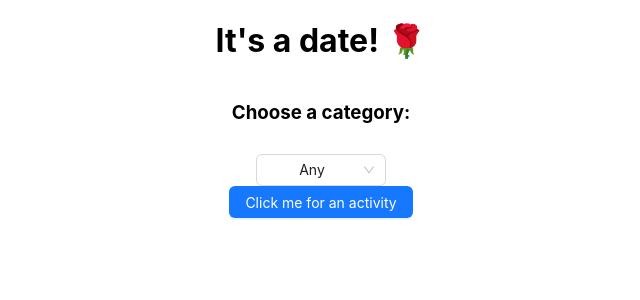
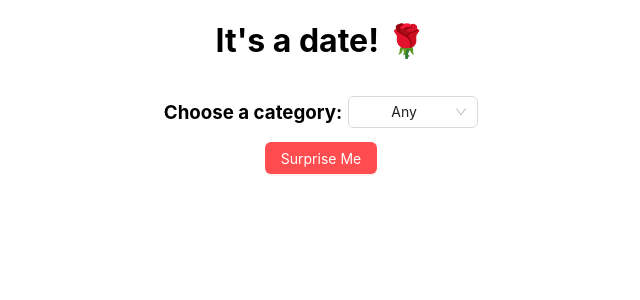
Before and after one commit to laurapham1/its-a-date, a React (Create React App) app: page / in a window 1280 px wide. Shown: the top 300 px of the page, without its empty margins (319-959 px from the left). Built offline with nearby package versions, Linux system fonts and the light colour scheme.

Commit message:
stylings

```diff
--- a/src/App.css
+++ b/src/App.css
@@ -1,8 +1,5 @@
 .App {
   text-align: center;
-  display: flex;
-  flex-direction: column;
-  align-items: center;
 }
 
 .App-logo {
@@ -33,9 +30,13 @@
 
 .category-section {
   display: flex;
-  flex-direction: column;
   align-items: center;
-  gap: 12px;
+  gap: 6px;
+  justify-content: center;
+}
+
+.content-section {
+  margin-top: 20px;
 }
 
 @keyframes App-logo-spin {
--- a/src/App.js
+++ b/src/App.js
@@ -1,6 +1,6 @@
 import { useState } from "react";
 import dateIdeas from "./dateIdeas.json";
-import { Button, Select } from "antd";
+import { Button, Select, Spin } from "antd";
 import "./App.css";
 
 const dateCategories = [
@@ -34,15 +34,10 @@ function App() {
   };
 
   const content = () => {
-    if (loading) return <p>Loading...</p>;
+    if (loading) return <Spin />;
     if (!activity) return;
 
-    return (
-      <>
-        <h2>{activity.idea}</h2>
-        <p>{activity.category}</p>
-      </>
-    );
+    return <h2>{activity.idea}</h2>;
   };
   return (
     <div className="App">
@@ -62,8 +57,10 @@ function App() {
           ))}
         </Select>
       </div>
-      <Button type="primary" onClick={handleClick}>Click me for an activity</Button>
-      <div className="content">{content()}</div>
+      <Button color="danger" variant="solid" onClick={handleClick}>
+        Surprise Me
+      </Button>
+      <div className="content-section">{content()}</div>
     </div>
   );
 }
```
